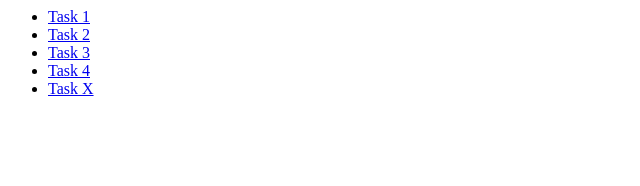
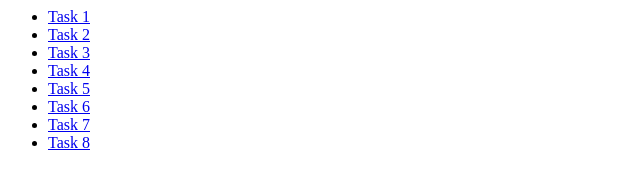
Before and after one commit to husainkhan624/husainkhan624.github.io, a plain HTML site: page index.html in a window 1280 px wide. Shown: the whole page, without its empty margins (0-640 px from the left). Drawn offline with Linux system fonts and the light colour scheme.

Commit message:
Initial commit

```diff
--- a/index.html
+++ b/index.html
@@ -9,7 +9,9 @@
         <li><a href="SmartCity-AR/task2.html">Task 2</a></li>
 	<li><a href="SmartCity-AR/task3.html">Task 3</a></li>
         <li><a href="SmartCity-AR/task4.html">Task 4</a></li>
-        <li><a href="SmartCity-AR/taskX.html">Task X</a></li>
-    </ul>
-</body>
+	<li><a href="SmartCity-AR/task5.html">Task 5</a></li>
+	<li><a href="SmartCity-AR/task6.html">Task 6</a></li>
+	<li><a href="SmartCity-AR/task7.html">Task 7</a></li>
+	<li><a href="SmartCity-AR/task8.html">Task 8</a></li>
+
 </html>
```
